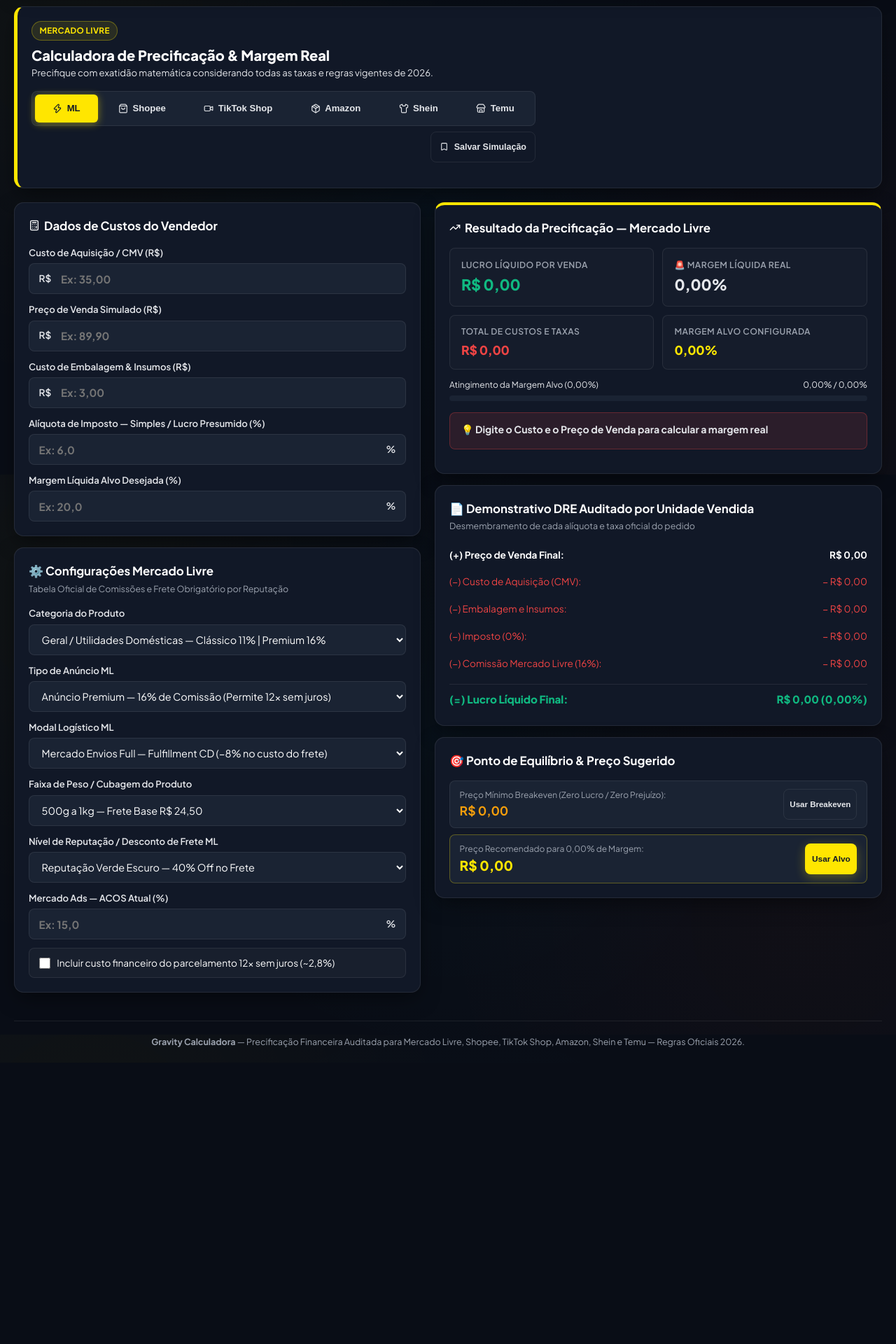
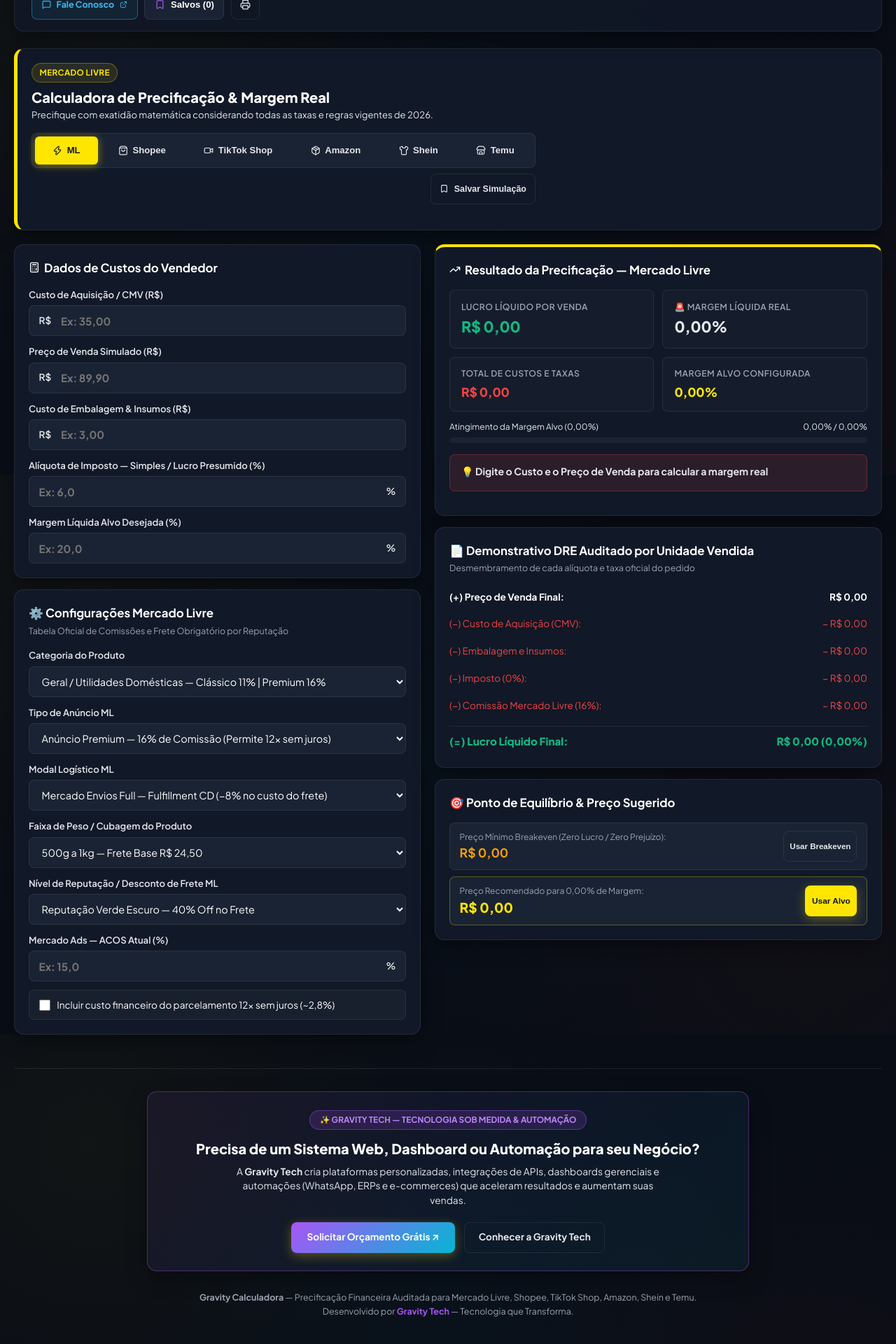
Before and after one commit to Phelippe-dev/Calculadoraecom, a React (Vite) app: page / in a window 1280 px wide. Shown: the part 122-2042 px from the top of the page at 70% size. Before the commit the page ends 1640 px from the top, so only its background shows below. Built offline with nearby package versions, Linux system fonts and the light colour scheme.

Commit message:
feat: integrar canais de contato e conversao comercial com a Gravity Tech (gravitytech.web.app)

```diff
--- a/src/App.jsx
+++ b/src/App.jsx
@@ -68,8 +68,65 @@ export default function App() {
         )}
       </main>
 
-      <footer style={{ marginTop: '2.5rem', textAlign: 'center', fontSize: '0.78rem', color: 'var(--text-muted)', borderTop: '1px solid var(--border-subtle)', paddingTop: '1.25rem' }}>
-        <p><strong>Gravity Calculadora</strong> — Precificação Financeira Auditada para Mercado Livre, Shopee, TikTok Shop, Amazon, Shein e Temu — Regras Oficiais 2026.</p>
+      {/* Footer & Seção Institucional Gravity Tech */}
+      <footer style={{ marginTop: '3rem', borderTop: '1px solid var(--border-subtle)', paddingTop: '2rem', paddingBottom: '2.5rem' }}>
+        <div
+          className="card no-print"
+          style={{
+            maxWidth: '860px',
+            margin: '0 auto 1.75rem auto',
+            background: 'linear-gradient(135deg, rgba(168, 85, 247, 0.08) 0%, rgba(6, 182, 212, 0.08) 100%)',
+            border: '1px solid rgba(168, 85, 247, 0.35)',
+            padding: '1.6rem',
+            textAlign: 'center'
+          }}
+        >
+          <div style={{ display: 'inline-flex', alignItems: 'center', gap: '0.4rem', padding: '0.25rem 0.85rem', borderRadius: 'var(--radius-pill)', background: 'rgba(168, 85, 247, 0.16)', border: '1px solid rgba(168, 85, 247, 0.4)', color: '#C084FC', fontSize: '0.74rem', fontWeight: 700, marginBottom: '0.75rem' }}>
+            ✨ GRAVITY TECH — TECNOLOGIA SOB MEDIDA &amp; AUTOMAÇÃO
+          </div>
+
+          <h3 style={{ fontSize: '1.25rem', fontWeight: 800, margin: '0 0 0.5rem 0', color: 'var(--text-primary)' }}>
+            Precisa de um Sistema Web, Dashboard ou Automação para seu Negócio?
+          </h3>
+
+          <p style={{ fontSize: '0.86rem', color: 'var(--text-secondary)', maxWidth: '640px', margin: '0 auto 1.25rem auto', lineHeight: '1.5' }}>
+            A <strong>Gravity Tech</strong> cria plataformas personalizadas, integrações de APIs, dashboards gerenciais e automações (WhatsApp, ERPs e e-commerces) que aceleram resultados e aumentam suas vendas.
+          </p>
+
+          <div style={{ display: 'flex', justifyContent: 'center', gap: '0.85rem', flexWrap: 'wrap' }}>
+            <a
+              href="https://gravitytech.web.app/#contato"
+              target="_blank"
+              rel="noopener noreferrer"
+              className="btn btn-primary"
+              style={{
+                padding: '0.65rem 1.4rem',
+                fontSize: '0.85rem',
+                fontWeight: 700,
+                textDecoration: 'none',
+                background: 'linear-gradient(135deg, #A855F7 0%, #06B6D4 100%)',
+                color: '#FFFFFF'
+              }}
+            >
+              Solicitar Orçamento Grátis ↗
+            </a>
+            <a
+              href="https://gravitytech.web.app/"
+              target="_blank"
+              rel="noopener noreferrer"
+              className="btn btn-outline"
+              style={{ padding: '0.65rem 1.2rem', fontSize: '0.85rem', textDecoration: 'none' }}
+            >
+              Conhecer a Gravity Tech
+            </a>
+          </div>
+        </div>
+
+        <p style={{ textAlign: 'center', fontSize: '0.78rem', color: 'var(--text-muted)', lineHeight: '1.6' }}>
+          <strong>Gravity Calculadora</strong> — Precificação Financeira Auditada para Mercado Livre, Shopee, TikTok Shop, Amazon, Shein e Temu.
+          <br />
+          Desenvolvido por <a href="https://gravitytech.web.app/" target="_blank" rel="noopener noreferrer" style={{ color: '#A855F7', textDecoration: 'none', fontWeight: 700 }}>Gravity Tech</a> — Tecnologia que Transforma.
+        </p>
       </footer>
 
       <SavedSimulationsModal
--- a/src/components/Header.jsx
+++ b/src/components/Header.jsx
@@ -1,5 +1,5 @@
 import React from 'react';
-import { Calculator, BarChart3, TrendingUp, BookOpen, Bookmark, Printer, Sparkles } from 'lucide-react';
+import { Calculator, BarChart3, TrendingUp, BookOpen, Bookmark, Printer, Sparkles, ExternalLink, MessageSquare } from 'lucide-react';
 
 export default function Header({ activeTab, setActiveTab, savedCount, onOpenSavedModal }) {
   const handlePrint = () => {
@@ -45,7 +45,25 @@ export default function Header({ activeTab, setActiveTab, savedCount, onOpenSave
         </button>
       </nav>
 
-      <div style={{ display: 'flex', alignItems: 'center', gap: '0.6rem' }}>
+      <div style={{ display: 'flex', alignItems: 'center', gap: '0.6rem', flexWrap: 'wrap' }}>
+        <a
+          href="https://gravitytech.web.app/#contato"
+          target="_blank"
+          rel="noopener noreferrer"
+          className="btn btn-outline no-print"
+          style={{
+            fontSize: '0.78rem',
+            padding: '0.5rem 0.85rem',
+            textDecoration: 'none',
+            color: '#38BDF8',
+            borderColor: 'rgba(56, 189, 248, 0.4)',
+            background: 'rgba(56, 189, 248, 0.08)'
+          }}
+          title="Falar com a Gravity Tech — Desenvolver Sistemas e Automações"
+        >
+          <MessageSquare size={13} /> Fale Conosco <ExternalLink size={11} />
+        </a>
+
         <button
           type="button"
           className="btn btn-secondary"
--- a/src/components/RulesGuide.jsx
+++ b/src/components/RulesGuide.jsx
@@ -476,6 +476,30 @@ export default function RulesGuide() {
           </div>
         </div>
       )}
+
+      {/* Banner de Consultoria e Sistemas Sob Medida Gravity Tech */}
+      <div className="card no-print" style={{ marginTop: '1.25rem', borderLeft: '4px solid #A855F7', display: 'flex', justifyContent: 'space-between', alignItems: 'center', flexWrap: 'wrap', gap: '1rem', background: 'rgba(168, 85, 247, 0.06)' }}>
+        <div>
+          <div style={{ fontSize: '0.74rem', fontWeight: 700, color: '#C084FC', textTransform: 'uppercase' }}>
+            Parceria Comercial &amp; Desenvolvimento Sob Medida
+          </div>
+          <div style={{ fontSize: '0.96rem', fontWeight: 700, marginTop: '0.2rem', color: 'var(--text-primary)' }}>
+            Quer automatizar a precificação ou integrar seus sistemas e ERPs (Bling, Tiny, etc.)?
+          </div>
+          <div style={{ fontSize: '0.82rem', color: 'var(--text-secondary)', marginTop: '0.2rem' }}>
+            A <strong>Gravity Tech</strong> desenvolve sistemas web, dashboards gerenciais e integrações sob medida para o seu e-commerce.
+          </div>
+        </div>
+        <a
+          href="https://gravitytech.web.app/#contato"
+          target="_blank"
+          rel="noopener noreferrer"
+          className="btn btn-primary"
+          style={{ fontSize: '0.82rem', padding: '0.55rem 1.1rem', textDecoration: 'none', whiteSpace: 'nowrap' }}
+        >
+          Falar com a Gravity Tech ↗
+        </a>
+      </div>
     </div>
   );
 }
```
